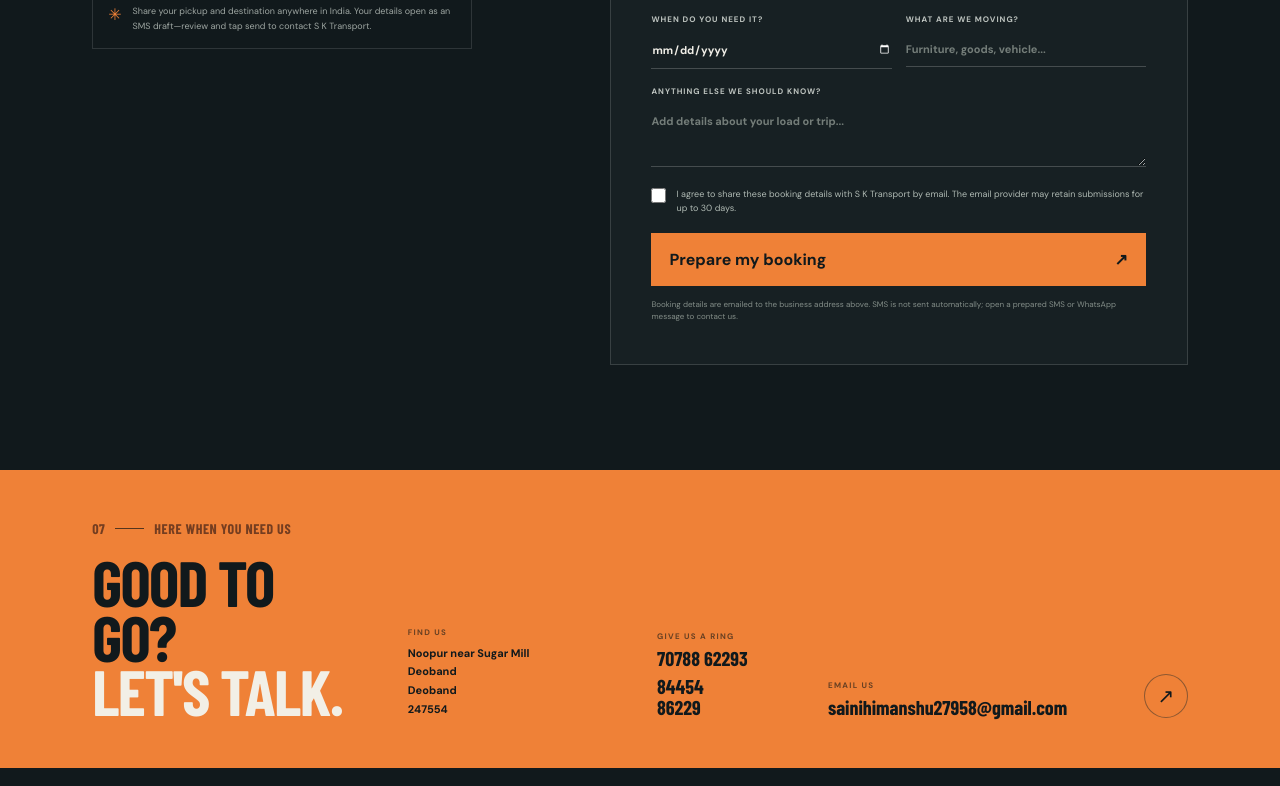
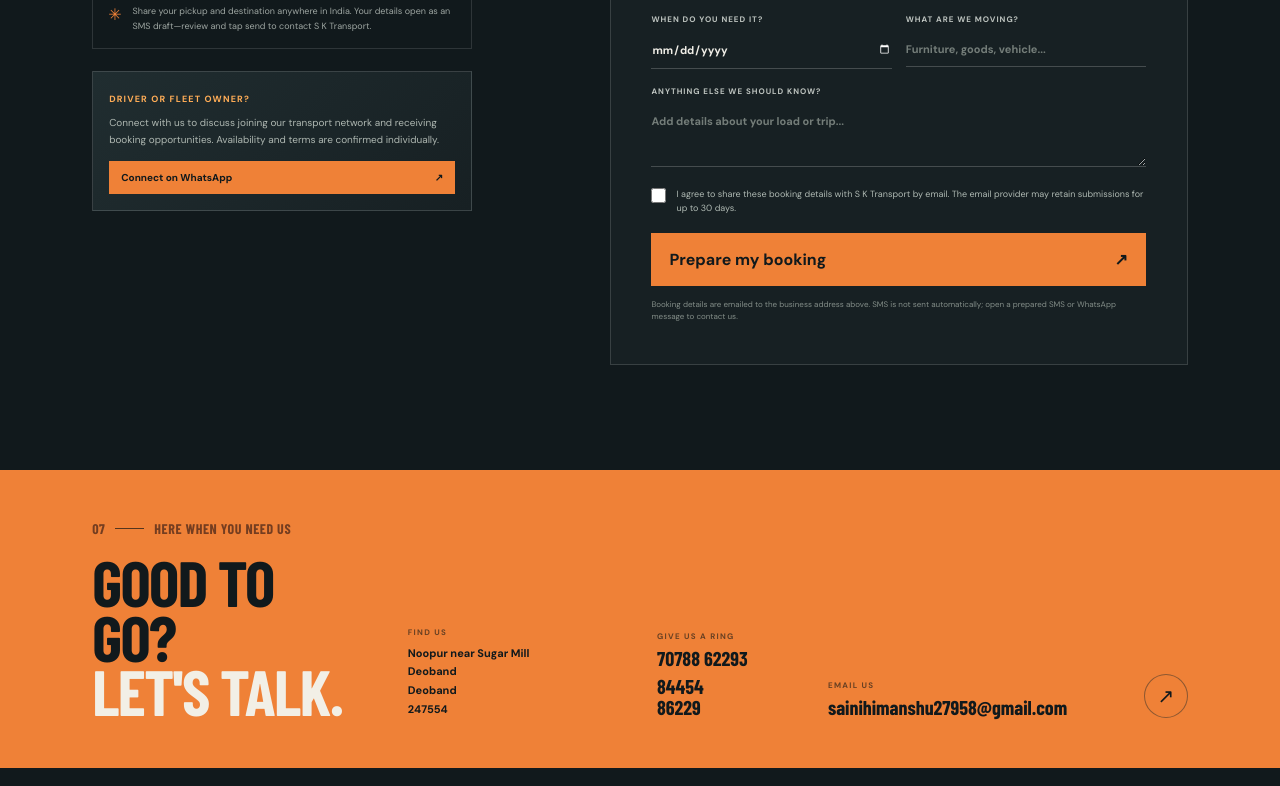
Before and after one commit to hs-saini/SKTransport, a plain HTML site: page index.html in a window 1280 px wide. Shown: the part 4573-5359 px from the top of the page. Drawn offline with nearby package versions, Linux system fonts and the light colour scheme; a web font is replaced by a local one.

Commit message:
Add driver booking partner contact
Co-authored-by: Copilot <223556219+Copilot@users.noreply.github.com>

```diff
--- a/index.html
+++ b/index.html
@@ -111,6 +111,11 @@
       <div class="booking-intro"><div class="eyebrow"><span>06</span><i></i> <span data-i18n="bookingEyebrow">LET'S GET YOU MOVING</span></div><h2 data-i18n-html="bookingTitle">YOUR NEXT MOVE<br>STARTS <span>RIGHT HERE.</span></h2><p data-i18n="bookingIntro">Share a few details and we'll get back to you. No commitment, just a conversation about getting it there.</p>
         <div class="booking-contact"><div class="contact-symbol">↗</div><div><small data-i18n="preferCall">PREFER TO CALL?</small><a data-primary-phone href="tel:8445486229" data-primary-display>84454 86229</a><small data-i18n="phoneAway">We're just a phone call away.</small></div></div>
         <div class="booking-note"><span>✳</span><p data-i18n="smsNote">Your details open in your messaging app as an SMS draft. Review and tap send to share with S K Transport.</p></div>
+        <div class="driver-connect">
+          <strong data-i18n="driverConnectTitle">DRIVER OR FLEET OWNER?</strong>
+          <p data-i18n="driverConnectCopy">Connect with us to discuss joining our transport network and receiving booking opportunities. Availability and terms are confirmed individually.</p>
+          <a class="driver-connect-link" data-driver-whatsapp href="https://wa.me/918445486229" target="_blank" rel="noopener noreferrer"><span data-i18n="driverConnectAction">Connect on WhatsApp</span><span aria-hidden="true">↗</span></a>
+        </div>
       </div>
       <form class="booking-form" id="booking-form">
         <div class="form-top"><span data-i18n="bookingFormTitle">BOOKING ENQUIRY</span><span data-i18n-html="formCount">NO. <b>01</b> / 01</span></div>
--- a/script.js
+++ b/script.js
@@ -45,7 +45,7 @@
       ticker: "<span>TRUCKS</span><b>✳</b><span>DCM</span><b>✳</b><span>MINI TRUCKS</span><b>✳</b><span>CARS</span><b>✳</b><span>TRACTOR TROLLY</span><b>✳</b><span>AND MORE</span><b>✳</b>".repeat(2),
       fleetEyebrow: "THE RIGHT RIDE FOR THE JOB", fleetTitle: "BIG LOAD. SMALL LOAD.<br><span>WE'VE GOT YOU.</span>", fleetIntro: "Choose the wheels that work for your move. Tell us what you need and we'll help line up the right vehicle.", fleetQuestion: "NOT SURE WHAT FITS?", fleetLink: "Tell us what you're moving",
       localKnowhow: "ALL-INDIA SERVICE", localArea: "BASED IN DEOBAND<br>SERVING ALL INDIA", aboutEyebrow: "A NAME YOU CAN COUNT ON", aboutTitle: "WE KNOW THE<br>WAY <span>FORWARD.</span>", aboutIntro: "Based in Deoband, S K Transport arranges dependable vehicle service for moves to destinations across India. From everyday deliveries to big hauls, we bring a personal touch to every journey.", aboutSub: "Tell us what you need moved, where it's going and when. We'll help plan the journey from Deoband to your destination.", localContact: "YOUR TRANSPORT CONTACT", proprietor: "Proprietor, S K Transport",
-      bookingEyebrow: "LET'S GET YOU MOVING", bookingTitle: "YOUR NEXT MOVE<br>STARTS <span>RIGHT HERE.</span>", bookingIntro: "Need transport from Deoband to anywhere in India? Share a few details and we'll get back to you. No commitment, just a conversation about your move.", preferCall: "PREFER TO CALL?", phoneAway: "We're just a phone call away.", smsNote: "Share your pickup and destination anywhere in India. Your details open as an SMS draft—review and tap send to contact S K Transport.",
+      bookingEyebrow: "LET'S GET YOU MOVING", bookingTitle: "YOUR NEXT MOVE<br>STARTS <span>RIGHT HERE.</span>", bookingIntro: "Need transport from Deoband to anywhere in India? Share a few details and we'll get back to you. No commitment, just a conversation about your move.", preferCall: "PREFER TO CALL?", phoneAway: "We're just a phone call away.", smsNote: "Share your pickup and destination anywhere in India. Your details open as an SMS draft—review and tap send to contact S K Transport.", driverConnectTitle: "DRIVER OR FLEET OWNER?", driverConnectCopy: "Connect with us to discuss joining our transport network and receiving booking opportunities. Availability and terms are confirmed individually.", driverConnectAction: "Connect on WhatsApp",
       bookingFormTitle: "BOOKING ENQUIRY", formCount: "NO. <b>01</b> / 01", chooseVehicle: "01 &nbsp; PICK YOUR VEHICLE <sup>*</sup>", nameLabel: "YOUR NAME <sup>*</sup>", phoneLabel: "PHONE NUMBER <sup>*</sup>", pickupLabel: "PICKUP LOCATION", dropLabel: "DESTINATION", dateLabel: "WHEN DO YOU NEED IT?", loadLabel: "WHAT ARE WE MOVING?", messageLabel: "ANYTHING ELSE WE SHOULD KNOW?",
       namePlaceholder: "e.g. Rahul Sharma", phonePlaceholder: "Your 10-digit number", pickupPlaceholder: "City, state, PIN or landmark", dropPlaceholder: "City, state, PIN or landmark", loadPlaceholder: "Furniture, goods, vehicle...", messagePlaceholder: "Add details about your load or trip...", submitBooking: "Prepare my booking", bookingConsent: "I agree to share these booking details with S K Transport by email. The email provider may retain submissions for up to 30 days.", formPrivacy: "Booking details are emailed to the business address above. SMS is not sent automatically; open a prepared SMS or WhatsApp message to contact us.",
       contactEyebrow: "HERE WHEN YOU NEED US", contactTitle: "GOOD TO GO?<br><span>LET'S TALK.</span>", findUs: "FIND US", callUs: "GIVE US A RING", emailUs: "EMAIL US", footerTag: "EVERY LOAD. ON THE MOVE.", adminButton: "ADMIN",
@@ -60,7 +60,7 @@
       ticker: "<span>ट्रक</span><b>✳</b><span>डीसीएम</span><b>✳</b><span>मिनी ट्रक</span><b>✳</b><span>कार</span><b>✳</b><span>ट्रैक्टर ट्रॉली</span><b>✳</b><span>और भी</span><b>✳</b>".repeat(2),
       fleetEyebrow: "हर काम के लिए सही गाड़ी", fleetTitle: "छोटा सामान हो या बड़ा।<br><span>हम हैं साथ।</span>", fleetIntro: "अपने सामान के लिए सही गाड़ी चुनें। बताइए आपको क्या चाहिए—हम सही गाड़ी चुनने में मदद करेंगे।", fleetQuestion: "कौन-सी गाड़ी सही रहेगी?", fleetLink: "क्या भेजना है, हमें बताएं",
       localKnowhow: "पूरे भारत में सेवा", localArea: "देवबंद से<br>देशभर में सेवा", aboutEyebrow: "भरोसे का नाम", aboutTitle: "आपकी राह के<br><span>हमसफ़र।</span>", aboutIntro: "एस के ट्रांसपोर्ट देवबंद से पूरे भारत में सामान पहुँचाने के लिए भरोसेमंद गाड़ी सेवा उपलब्ध कराता है। रोज़मर्रा की डिलीवरी हो या बड़ा सामान—हर सफ़र में भरोसेमंद सेवा और अपनापन।", aboutSub: "क्या सामान कहाँ से कहाँ पहुँचाना है और कब—हमें बताइए। देवबंद से आपकी मंज़िल तक सफ़र की जानकारी के लिए संपर्क करें।", localContact: "आपका ट्रांसपोर्ट संपर्क", proprietor: "मालिक, एस के ट्रांसपोर्ट",
-      bookingEyebrow: "चलिए, आपकी बुकिंग करें", bookingTitle: "आपकी अगली बुकिंग<br><span>यहाँ से शुरू।</span>", bookingIntro: "देवबंद से भारत के किसी भी शहर तक सामान भेजना है? जानकारी भरें, हम आपसे संपर्क करेंगे। कोई बाध्यता नहीं—बस आपकी ज़रूरत समझने के लिए एक बातचीत।", preferCall: "सीधे बात करना चाहेंगे?", phoneAway: "हम बस एक कॉल दूर हैं।", smsNote: "भारत में कहीं से भी सामान कहाँ लेना और पहुँचाना है, बताएं। आपकी जानकारी SMS में खुलेगी—जाँचकर S K Transport को भेजें।",
+      bookingEyebrow: "चलिए, आपकी बुकिंग करें", bookingTitle: "आपकी अगली बुकिंग<br><span>यहाँ से शुरू।</span>", bookingIntro: "देवबंद से भारत के किसी भी शहर तक सामान भेजना है? जानकारी भरें, हम आपसे संपर्क करेंगे। कोई बाध्यता नहीं—बस आपकी ज़रूरत समझने के लिए एक बातचीत।", preferCall: "सीधे बात करना चाहेंगे?", phoneAway: "हम बस एक कॉल दूर हैं।", smsNote: "भारत में कहीं से भी सामान कहाँ लेना और पहुँचाना है, बताएं। आपकी जानकारी SMS में खुलेगी—जाँचकर S K Transport को भेजें।", driverConnectTitle: "ड्राइवर या गाड़ी के मालिक?", driverConnectCopy: "हमारे ट्रांसपोर्ट नेटवर्क से जुड़ने और बुकिंग के काम के अवसरों पर बात करने के लिए संपर्क करें। उपलब्धता और शर्तें अलग से तय होंगी।", driverConnectAction: "WhatsApp पर जुड़ें",
       bookingFormTitle: "बुकिंग की जानकारी", formCount: "नंबर <b>01</b> / 01", chooseVehicle: "01 &nbsp; अपनी गाड़ी चुनें <sup>*</sup>", nameLabel: "आपका नाम <sup>*</sup>", phoneLabel: "आपका मोबाइल नंबर <sup>*</sup>", pickupLabel: "पिकअप की जगह", dropLabel: "मंज़िल", dateLabel: "गाड़ी कब चाहिए?", loadLabel: "क्या सामान ले जाना है?", messageLabel: "कोई और जानकारी?",
       namePlaceholder: "जैसे: राहुल शर्मा", phonePlaceholder: "10 अंकों का मोबाइल नंबर", pickupPlaceholder: "शहर, राज्य, पिन कोड या पहचान", dropPlaceholder: "शहर, राज्य, पिन कोड या पहचान", loadPlaceholder: "फर्नीचर, सामान, गाड़ी...", messagePlaceholder: "सामान या रास्ते की जानकारी लिखें...", submitBooking: "बुकिंग की जानकारी तैयार करें", bookingConsent: "मैं बुकिंग की यह जानकारी ईमेल से S K Transport को भेजने के लिए सहमत हूँ। ईमेल सेवा इस जानकारी को 30 दिनों तक रख सकती है।", formPrivacy: "बुकिंग की जानकारी ऊपर दिए कारोबार के ईमेल पर भेजी जाएगी। SMS अपने आप नहीं जाता—तैयार SMS या WhatsApp संदेश खोलकर भेजें।",
       contactEyebrow: "ज़रूरत पड़ने पर हम साथ हैं", contactTitle: "तैयार हैं?<br><span>बात करें।</span>", findUs: "हमारा पता", callUs: "हमें कॉल करें", emailUs: "ईमेल करें", footerTag: "हर सामान। मंज़िल तक।", adminButton: "एडमिन",
@@ -415,6 +415,10 @@
   function updateWhatsAppLink() {
     const whatsapp = $(".whatsapp-float");
     whatsapp.href = whatsappUrl(settings.primary, language === "hi" ? "नमस्ते, मुझे S K Transport से गाड़ी बुक करनी है।" : "Hello, I would like to book a vehicle with S K Transport.");
+    const driverWhatsApp = $("[data-driver-whatsapp]");
+    driverWhatsApp.href = whatsappUrl(settings.primary, language === "hi"
+      ? "नमस्ते, मैं ड्राइवर/गाड़ी मालिक हूँ और S K Transport के ट्रांसपोर्ट नेटवर्क से जुड़कर बुकिंग के काम के अवसरों के बारे में बात करना चाहता हूँ।"
+      : "Hello, I am a driver/fleet owner interested in connecting with S K Transport's transport network to discuss booking opportunities.");
   }
 
   function composeMessage(data) {
--- a/styles.css
+++ b/styles.css
@@ -208,6 +208,13 @@
 .footer-bottom{min-height:48px;display:flex;align-items:center;justify-content:space-between;gap:15px;padding:11px var(--pad);border-top:1px solid #ffffff17;color:#76817a;font-size:8px;letter-spacing:.06em}
 .footer-bottom .admin-trigger{color:#abb4ad}
 .footer-bottom .admin-trigger{margin-right:125px}
+.driver-connect{max-width:380px;margin-top:22px;padding:16px;border:1px solid #ffffff25;background:linear-gradient(135deg,#202d30,#172023)}
+.driver-connect>strong{color:var(--orange-light);font-size:9px;letter-spacing:.13em}
+.driver-connect p{margin:8px 0 13px;color:#aeb7b1;font-size:10px;line-height:1.7}
+.driver-connect-link{display:flex;align-items:center;justify-content:space-between;gap:12px;padding:10px 12px;background:#ef8137;color:#11191c;font-size:10px;font-weight:700;transition:background .2s,transform .2s}
+.driver-connect-link:hover{background:#ffad57;transform:translateY(-1px)}
+.hindi .driver-connect>strong{letter-spacing:0}
+.hindi .driver-connect p,.hindi .driver-connect-link{font-family:"Hind","Noto Sans Devanagari",sans-serif;line-height:1.7}
 body.admin-only{min-height:100svh;background:var(--ink)}
 body.admin-only>.announcement,body.admin-only>.site-header,body.admin-only>main,body.admin-only>.site-footer,body.admin-only>.whatsapp-float{display:none!important}
 @media(max-width:1000px) and (min-width:701px){.site-header{height:82px}.menu-toggle{display:flex;width:39px;height:39px;flex-direction:column;align-items:center;justify-content:center;gap:6px;border:1px solid #ffffff38;cursor:pointer}.menu-toggle span{height:1px;width:17px;background:var(--cream)}.main-nav{display:none;position:absolute;top:81px;left:0;right:0;padding:20px var(--pad);background:#151e21;border-top:1px solid #ffffff20;align-items:stretch;gap:0;flex-direction:column}.main-nav.open{display:flex}.main-nav .menu-items{align-items:stretch;flex-direction:column;gap:0}.main-nav .menu-items a,.main-nav>a{padding:13px 0;border-bottom:1px solid #ffffff16}.main-nav .nav-book{margin-top:12px;padding:14px 15px;border:0}}
```
